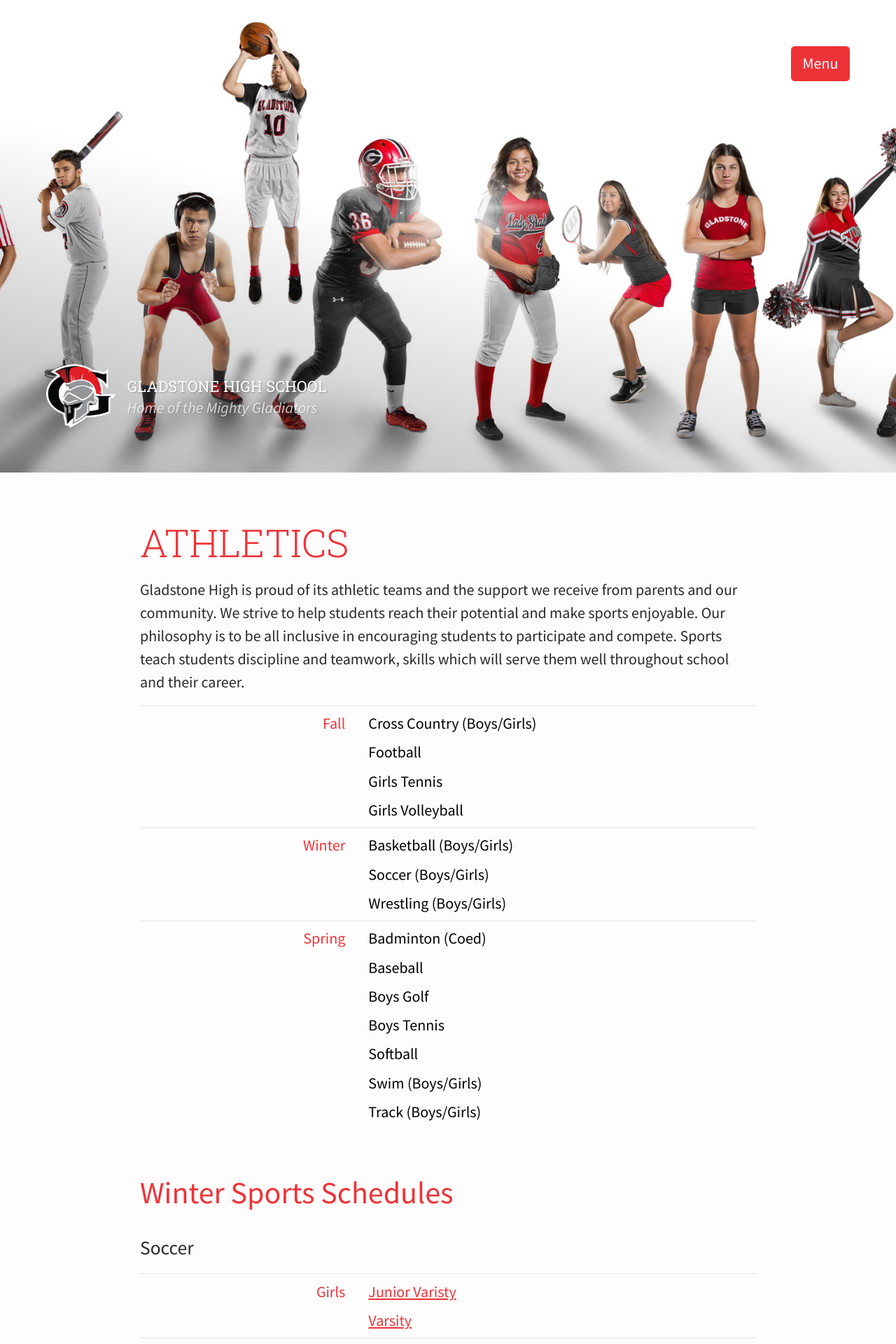
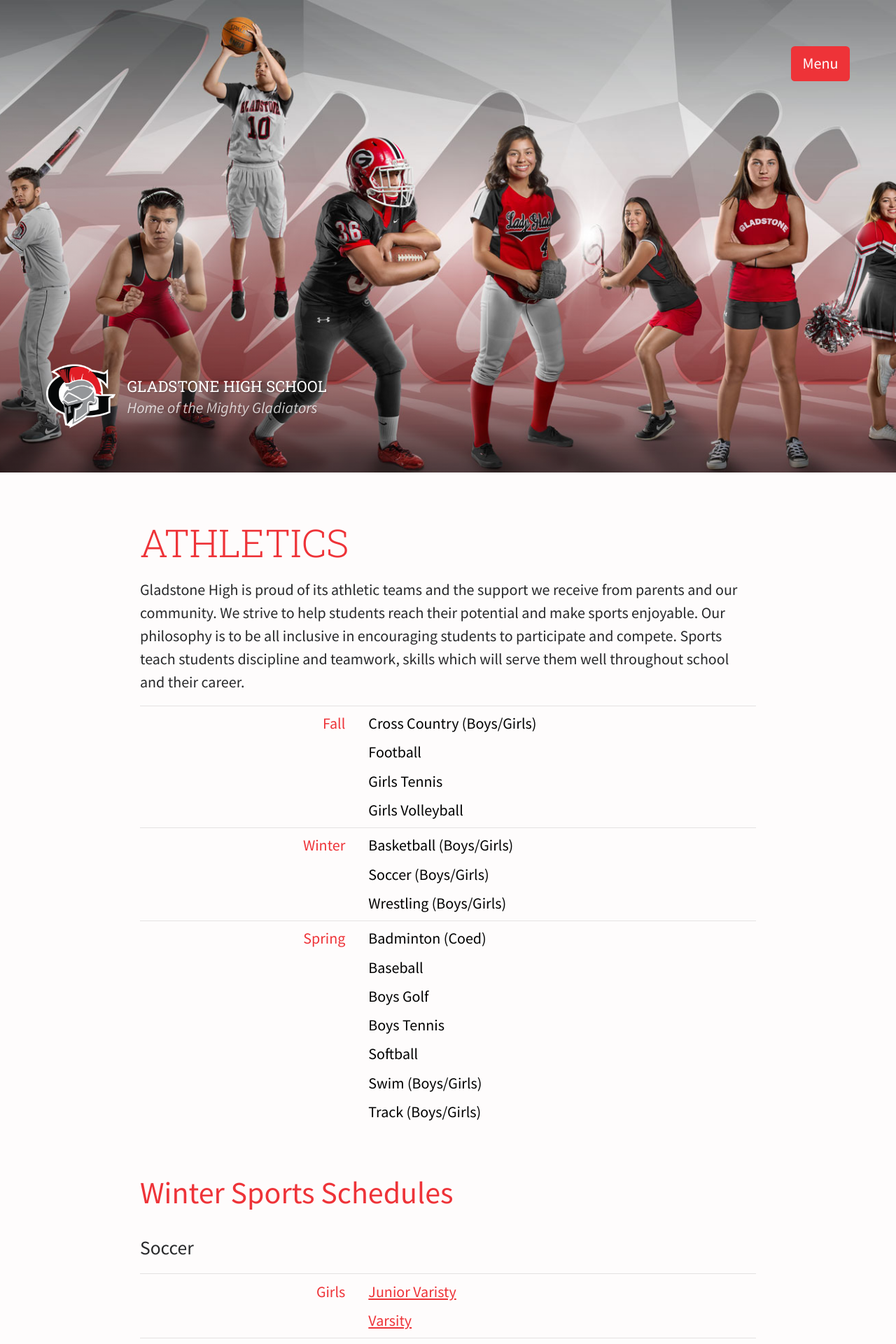
Before and after one commit to jimthoburn/gladstone, a Jekyll site: the page built from athletics.markdown, in a window 1280 px wide. Shown: the top 1920 px of the page at 70% size. Built offline with Jekyll 4.4.1, drawn with Linux system fonts in a browser that asks for light colours.

Commit message:
Update athletics image

```diff
--- a/athletics.markdown
+++ b/athletics.markdown
@@ -1,7 +1,7 @@
 ---
 title: Athletics at Gladstone High School
 layout: default
-image: "/images/photos/athletics.jpg"
+image: "/images/photos/athletics-2.jpg"
 ---
 
 # Athletics
```
Also changed, not shown: images/photos/athletics-2.jpg (added).
